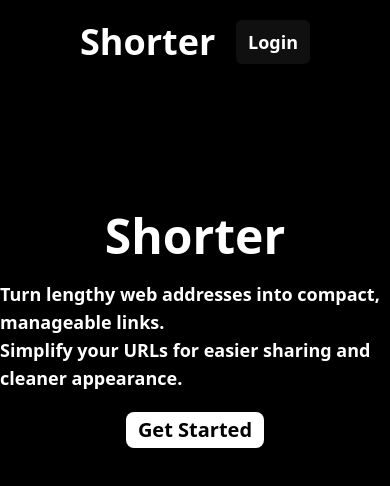
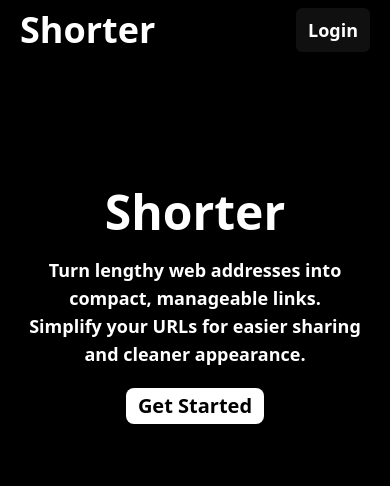
Before and after one commit to shadinmd/shorter, a React (Vite) app: page / in a window 390 px wide. Shown: the top 486 px of the page. Built offline with nearby package versions, Linux system fonts and the light colour scheme; no server answers.

Commit message:
update: made the pages responsive

```diff
--- a/src/components/Navbar.tsx
+++ b/src/components/Navbar.tsx
@@ -11,7 +11,7 @@ const Navbar = () => {
 	const { user } = useAuth()
 
 	return (
-		<header className="flex text-white items-center justify-between px-20 py-5 w-full">
+		<header className="flex text-white items-center justify-between px-5 py-2 md:px-20 md:py-5 w-full">
 			<Link to="/" className="text-4xl font-semibold">
 				Shorter
 			</Link>
@@ -19,7 +19,7 @@ const Navbar = () => {
 			{
 				user ?
 					<div className="flex items-center gap-2">
-						<p className="text-xl">{user.user_metadata?.user_name || user.email}</p>
+						<p className="text-xl hidden md:block">{user.user_metadata?.user_name || user.email}</p>
 						<Menu>
 							{
 								user.user_metadata?.avatar_url ?
--- a/src/pages/Home.tsx
+++ b/src/pages/Home.tsx
@@ -18,7 +18,7 @@ const Home = () => {
 	return (
 		<div className="flex flex-col items-center h-screen text-white bg-black">
 			<Navbar />
-			<div className="flex flex-col items-center mt-32 h-full w-full">
+			<div className="flex flex-col items-center mt-32 h-full w-full px-5 text-center">
 				<p className="text-5xl font-bold">Shorter</p>
 				<p className="text-lg font-semibold mt-5">
 					Turn lengthy web addresses into compact, manageable links.<br />
--- a/src/pages/Login.tsx
+++ b/src/pages/Login.tsx
@@ -8,7 +8,7 @@ const Login = () => {
 	return (
 		<div className="flex flex-col items-center h-screen bg-black">
 			<Navbar />
-			<div className="flex flex-col text-white w-96 pt-20">
+			<div className="flex flex-col text-white w-96 pt-20 px-5">
 				<Auth
 					supabaseClient={supabase}
 					providers={["github"]}
```
